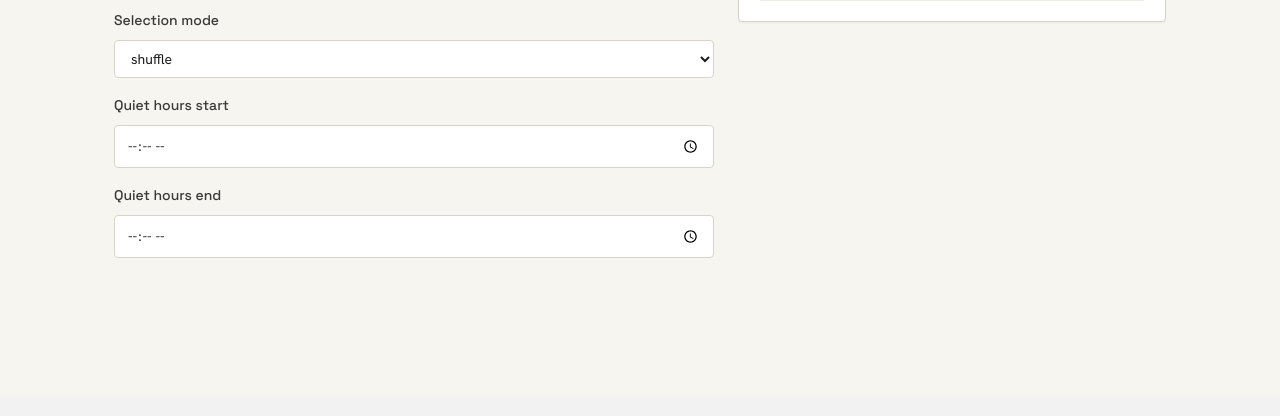
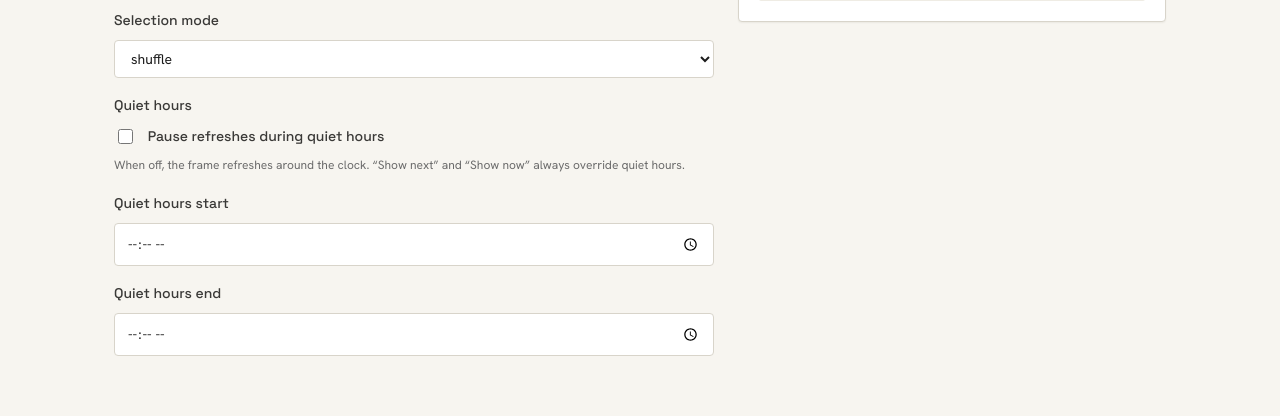
Before and after one commit to sethstuart/vibeFrame, a FastAPI app: template src/vibeframe/web/templates/settings.html in a window 1280 px wide. Shown: the part 844-1260 px from the top of the page. Before the commit the page ends 1102 px from the top, so only its background shows below. Run offline with FastAPI, Linux system fonts and the light colour scheme; the template is opened without the code that fills it, so the values that code supplies are empty; parts of the project's set-up code (start-up, migrations or seed data) failed here and were passed over; some libraries are stand-ins or nearby versions.

Commit message:
Quiet hours: on/off toggle + manual-show override
"Show next now" and library/recent "Show now" now bypass quiet hours via
a one-shot _force_next flag consulted in Scheduler._step (show_now sets it;
new force_next() backs /system/next). Periodic ticks still honour the window.

Add quiet_hours_enabled setting (default on), wired through config, the
settings POST + persistence, boot-time restore, and the home/status quiet
checks. New checkbox in the Schedule section toggles it.

Co-Authored-By: Claude Opus 4.8 (1M context) <noreply@anthropic.com>
Claude-Session: 0a9199f1-97ae-45e6-bb97-a0611accc6ed

```diff
--- a/src/vibeframe/__main__.py
+++ b/src/vibeframe/__main__.py
@@ -33,6 +33,9 @@ def _restore_persisted_settings(settings: Settings, engine) -> None:
         hh, mm = value.split(":", 1)
         return _time(int(hh), int(mm))
 
+    def _parse_bool(value: str) -> bool:
+        return value.strip().lower() in ("1", "true", "yes", "on")
+
     fields = [
         ("orientation", int),
         ("refresh_seconds", int),
@@ -41,6 +44,7 @@ def _restore_persisted_settings(settings: Settings, engine) -> None:
         ("crop_mode", str),
         ("saturation", float),
         ("contrast", float),
+        ("quiet_hours_enabled", _parse_bool),
         ("quiet_start", _parse_time),
         ("quiet_end", _parse_time),
     ]
--- a/src/vibeframe/config.py
+++ b/src/vibeframe/config.py
@@ -34,6 +34,7 @@ class Settings(BaseSettings):
     refresh_seconds: int = Field(default=1800, ge=10)
     selection_mode: SelectionMode = "shuffle"
 
+    quiet_hours_enabled: bool = True
     quiet_start: time = time(22, 0)
     quiet_end: time = time(7, 0)
     tz: str = "UTC"
--- a/src/vibeframe/web/routes/settings.py
+++ b/src/vibeframe/web/routes/settings.py
@@ -67,6 +67,7 @@ async def update_settings(
     crop_mode: str = Form(...),
     saturation: float = Form(...),
     contrast: float = Form(...),
+    quiet_hours_enabled: bool = Form(False),
     quiet_start: str = Form(...),
     quiet_end: str = Form(...),
 ):
@@ -79,6 +80,7 @@ async def update_settings(
     s.crop_mode = crop_mode  # type: ignore[assignment]
     s.saturation = saturation
     s.contrast = contrast
+    s.quiet_hours_enabled = quiet_hours_enabled
     s.quiet_start = _parse_time(quiet_start)
     s.quiet_end = _parse_time(quiet_end)
 
@@ -90,6 +92,7 @@ async def update_settings(
         "crop_mode": crop_mode,
         "saturation": str(saturation),
         "contrast": str(contrast),
+        "quiet_hours_enabled": "1" if quiet_hours_enabled else "0",
         "quiet_start": quiet_start,
         "quiet_end": quiet_end,
     }.items():
--- a/src/vibeframe/web/static/app.css
+++ b/src/vibeframe/web/static/app.css
@@ -374,6 +374,17 @@ nav.mobile-nav svg { width: 22px; height: 22px; }
 input[type="range"] {
   width: 100%;
   accent-color: var(--accent);
+}
+
+.checkbox-row {
+  display: flex; align-items: center; gap: var(--space-3);
+  font-size: var(--text-sm); color: var(--text-primary);
+  cursor: pointer;
+}
+.checkbox-row input[type="checkbox"] {
+  width: 1.1em; height: 1.1em;
+  accent-color: var(--accent);
+  flex: none;
 }
 
 /* ──────────────────────────────────────── Toast ──────── */
--- a/src/vibeframe/web/templates/settings.html
+++ b/src/vibeframe/web/templates/settings.html
@@ -42,6 +42,13 @@
       {% endcall %}
       {% call field('Selection mode', 'selection_mode') %}
         {{ select_input('selection_mode', ['shuffle', 'sequential', 'favorites', 'recent'], current=s.selection_mode) }}
+      {% endcall %}
+      {% call field('Quiet hours', 'quiet_hours_enabled', help='When off, the frame refreshes around the clock. “Show next” and “Show now” always override quiet hours.') %}
+        <label class="checkbox-row">
+          <input id="quiet_hours_enabled" name="quiet_hours_enabled" type="checkbox" value="true"
+                 {% if s.quiet_hours_enabled %}checked{% endif %} />
+          <span>Pause refreshes during quiet hours</span>
+        </label>
       {% endcall %}
       {% call field('Quiet hours start', 'quiet_start') %}
         <input id="quiet_start" name="quiet_start" type="time" value="{{ s.quiet_start.strftime('%H:%M') }}" class="text-input" />
```
Also changed, not shown: src/vibeframe/scheduler.py (+21 -2 lines), src/vibeframe/web/routes/system.py (+6 -3 lines), README.md, 1 other file.
